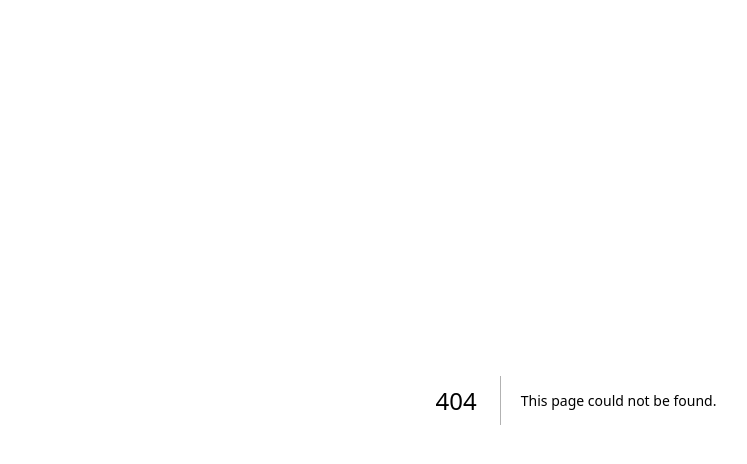
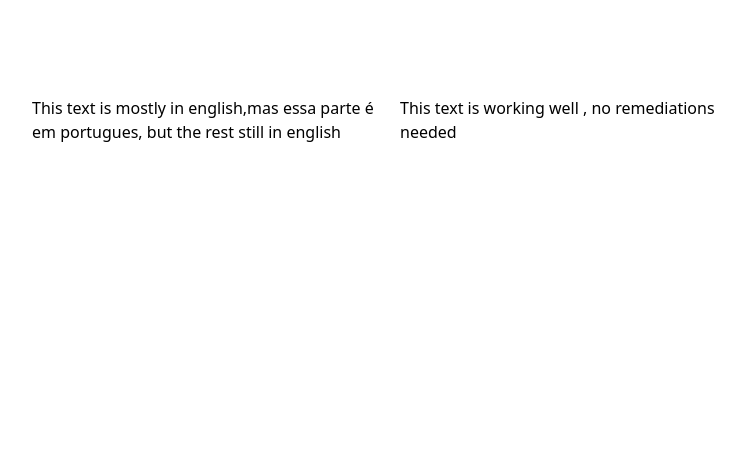
Before and after one commit to test-party/guinea-pig-next, a Next.js app: page /neurodiversity-ruleset/language-of-parts in a window 1280 px wide. Before the commit this address had no page. Shown: the top 464 px of the page, without its empty margins (64-811 px from the left). Built offline with nearby package versions, Linux system fonts and the light colour scheme.

Commit message:
Add language-of-parts page

```diff
--- /dev/null
+++ b/src/app/neurodiversity-ruleset/language-of-parts/page.tsx
@@ -0,0 +1,9 @@
+//http://localhost:3000/neurodiversity-ruleset/language-of-parts
+export default function LanguageOfParts() {
+    return (
+        <main className="flex min-h-screen grid grid-cols-3 gap-4 p-24">
+            <p>This text is mostly in english,mas essa parte é em portugues, but the rest still in english</p>
+            <p>This text is working well , no remediations needed </p>
+        </main>
+    )
+}
```
